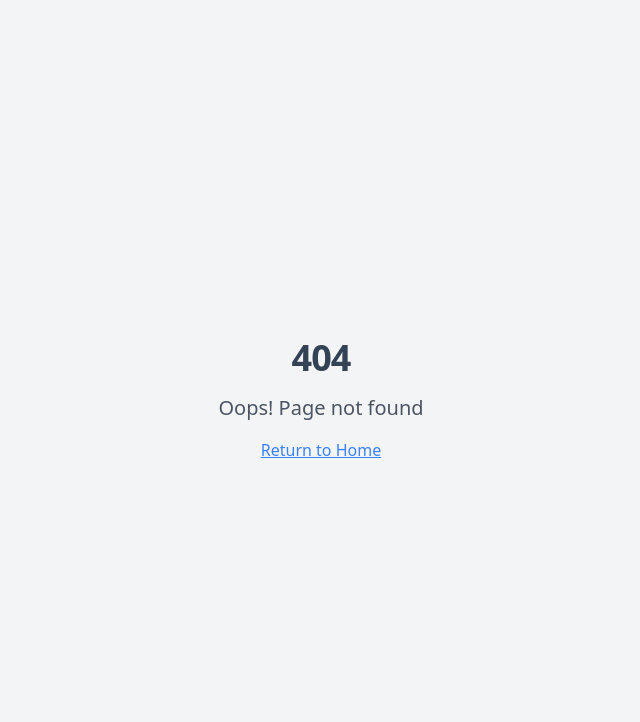
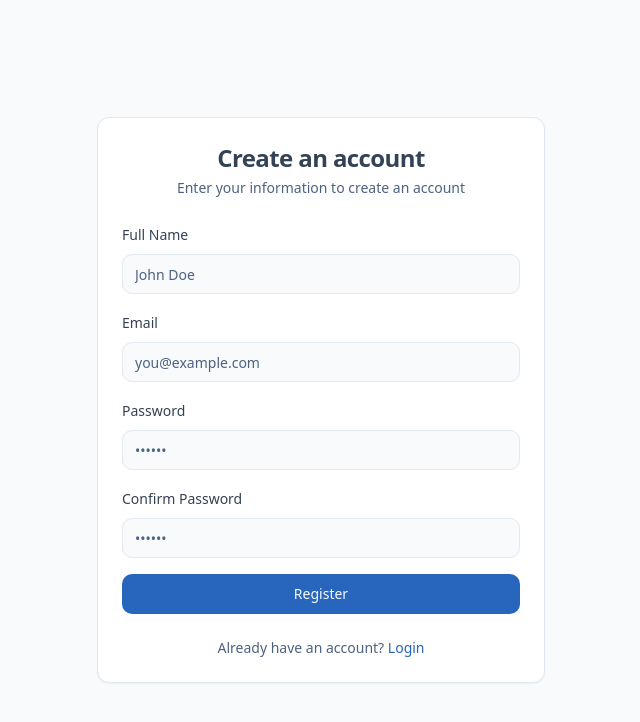
Before and after one commit to MoonTaiga/quetras, a React (Vite) app: page /register in a window 1280 px wide. Before the commit this address had no page. Shown: the top 722 px of the page, without its empty margins (319-959 px from the left). Built offline with nearby package versions, Linux system fonts and the light colour scheme.

Commit message:
Add login and register forms
This commit adds the login and register forms to the application.

```diff
--- a/src/App.tsx
+++ b/src/App.tsx
@@ -7,6 +7,8 @@ import { BrowserRouter, Routes, Route } from "react-router-dom";
 import Index from "./pages/Index";
 import Queries from "./pages/Queries";
 import QueryView from "./pages/QueryView";
+import Login from "./pages/Login";
+import Register from "./pages/Register";
 import NotFound from "./pages/NotFound";
 
 const queryClient = new QueryClient();
@@ -21,6 +23,8 @@ const App = () => (
           <Route path="/" element={<Index />} />
           <Route path="/queries" element={<Queries />} />
           <Route path="/query/:id" element={<QueryView />} />
+          <Route path="/login" element={<Login />} />
+          <Route path="/register" element={<Register />} />
           {/* ADD ALL CUSTOM ROUTES ABOVE THE CATCH-ALL "*" ROUTE */}
           <Route path="*" element={<NotFound />} />
         </Routes>
--- a/src/components/layout/Header.tsx
+++ b/src/components/layout/Header.tsx
@@ -1,12 +1,19 @@
 
-import React from "react";
+import React, { useState } from "react";
 import { Link } from "react-router-dom";
 import { Container } from "@/components/ui/container";
 import { Button } from "@/components/ui/button";
-import { Home, Menu, Search } from "lucide-react";
+import { Home, Menu, Search, LogIn, User } from "lucide-react";
 import { NotificationCenter } from "@/components/notifications/NotificationCenter";
 
 export const Header = () => {
+  // This would be replaced with actual auth state management in a real app
+  const [isLoggedIn, setIsLoggedIn] = useState(false);
+
+  const handleLogout = () => {
+    setIsLoggedIn(false);
+  };
+
   return (
     <header className="sticky top-0 z-50 w-full border-b bg-background/95 backdrop-blur supports-[backdrop-filter]:bg-background/60">
       <Container className="flex h-14 items-center">
@@ -25,10 +32,30 @@ export const Header = () => {
         </div>
 
         <div className="ml-auto flex items-center gap-2">
-          <NotificationCenter />
-          <Button size="icon" variant="ghost">
-            <Search className="h-4 w-4" />
-          </Button>
+          {isLoggedIn ? (
+            <>
+              <NotificationCenter />
+              <Button size="icon" variant="ghost">
+                <Search className="h-4 w-4" />
+              </Button>
+              <Button variant="outline" size="sm" onClick={handleLogout} className="hidden md:flex">
+                <User className="h-4 w-4 mr-2" /> Profile
+              </Button>
+            </>
+          ) : (
+            <>
+              <Link to="/login">
+                <Button variant="outline" size="sm" className="hidden md:flex">
+                  <LogIn className="h-4 w-4 mr-2" /> Login
+                </Button>
+              </Link>
+              <Link to="/register">
+                <Button size="sm" className="hidden md:flex">
+                  Register
+                </Button>
+              </Link>
+            </>
+          )}
           <Button size="icon" variant="ghost" className="md:hidden">
             <Menu className="h-4 w-4" />
           </Button>
--- /dev/null
+++ b/src/pages/Login.tsx
@@ -0,0 +1,110 @@
+
+import React from "react";
+import { z } from "zod";
+import { useForm } from "react-hook-form";
+import { zodResolver } from "@hookform/resolvers/zod";
+import { useNavigate, Link } from "react-router-dom";
+import { toast } from "sonner";
+
+import { Container } from "@/components/ui/container";
+import { Button } from "@/components/ui/button";
+import {
+  Form,
+  FormControl,
+  FormField,
+  FormItem,
+  FormLabel,
+  FormMessage,
+} from "@/components/ui/form";
+import { Input } from "@/components/ui/input";
+import { Card, CardContent, CardDescription, CardFooter, CardHeader, CardTitle } from "@/components/ui/card";
+
+const loginSchema = z.object({
+  email: z.string().email({ message: "Please enter a valid email address" }),
+  password: z.string().min(6, { message: "Password must be at least 6 characters" }),
+});
+
+type LoginFormValues = z.infer<typeof loginSchema>;
+
+const Login = () => {
+  const navigate = useNavigate();
+
+  const form = useForm<LoginFormValues>({
+    resolver: zodResolver(loginSchema),
+    defaultValues: {
+      email: "",
+      password: "",
+    },
+  });
+
+  const onSubmit = (data: LoginFormValues) => {
+    console.log("Login attempt:", data);
+
+    // In a real application, this would make an API call to authenticate
+    // For now, we'll simulate a successful login
+    setTimeout(() => {
+      toast.success("Login successful", {
+        description: "Welcome back to the Tuition Query Tracker!",
+      });
+      navigate("/");
+    }, 1000);
+  };
+
+  return (
+    <Container className="flex items-center justify-center min-h-screen">
+      <Card className="w-full max-w-md">
+        <CardHeader className="space-y-1">
+          <CardTitle className="text-2xl font-bold text-center">Login</CardTitle>
+          <CardDescription className="text-center">
+            Enter your credentials to access your account
+          </CardDescription>
+        </CardHeader>
+        <CardContent>
+          <Form {...form}>
+            <form onSubmit={form.handleSubmit(onSubmit)} className="space-y-4">
+              <FormField
+                control={form.control}
+                name="email"
+                render={({ field }) => (
+                  <FormItem>
+                    <FormLabel>Email</FormLabel>
+                    <FormControl>
+                      <Input placeholder="you@example.com" {...field} />
+                    </FormControl>
+                    <FormMessage />
+                  </FormItem>
+                )}
+              />
+              <FormField
+                control={form.control}
+                name="password"
+                render={({ field }) => (
+                  <FormItem>
+                    <FormLabel>Password</FormLabel>
+                    <FormControl>
+                      <Input type="password" placeholder="••••••" {...field} />
+                    </FormControl>
+                    <FormMessage />
+                  </FormItem>
+                )}
+              />
+              <Button type="submit" className="w-full" disabled={form.formState.isSubmitting}>
+                {form.formState.isSubmitting ? "Logging in..." : "Login"}
+              </Button>
+            </form>
+          </Form>
+        </CardContent>
+        <CardFooter className="flex flex-col space-y-2">
+          <div className="text-center text-sm text-muted-foreground">
+            Don't have an account?{" "}
+            <Link to="/register" className="text-primary hover:underline">
+              Register
+            </Link>
+          </div>
+        </CardFooter>
+      </Card>
+    </Container>
+  );
+};
+
+export default Login;
--- /dev/null
+++ b/src/pages/Register.tsx
@@ -0,0 +1,143 @@
+
+import React from "react";
+import { z } from "zod";
+import { useForm } from "react-hook-form";
+import { zodResolver } from "@hookform/resolvers/zod";
+import { useNavigate, Link } from "react-router-dom";
+import { toast } from "sonner";
+
+import { Container } from "@/components/ui/container";
+import { Button } from "@/components/ui/button";
+import {
+  Form,
+  FormControl,
+  FormField,
+  FormItem,
+  FormLabel,
+  FormMessage,
+} from "@/components/ui/form";
+import { Input } from "@/components/ui/input";
+import { Card, CardContent, CardDescription, CardFooter, CardHeader, CardTitle } from "@/components/ui/card";
+
+const registerSchema = z.object({
+  name: z.string().min(2, { message: "Name must be at least 2 characters" }),
+  email: z.string().email({ message: "Please enter a valid email address" }),
+  password: z.string().min(6, { message: "Password must be at least 6 characters" }),
+  confirmPassword: z.string()
+}).refine(data => data.password === data.confirmPassword, {
+  message: "Passwords do not match",
+  path: ["confirmPassword"],
+});
+
+type RegisterFormValues = z.infer<typeof registerSchema>;
+
+const Register = () => {
+  const navigate = useNavigate();
+
+  const form = useForm<RegisterFormValues>({
+    resolver: zodResolver(registerSchema),
+    defaultValues: {
+      name: "",
+      email: "",
+      password: "",
+      confirmPassword: "",
+    },
+  });
+
+  const onSubmit = (data: RegisterFormValues) => {
+    console.log("Registration data:", data);
+
+    // In a real application, this would make an API call to create an account
+    // For now, we'll simulate a successful registration
+    setTimeout(() => {
+      toast.success("Registration successful", {
+        description: "Your account has been created!",
+      });
+      navigate("/login");
+    }, 1000);
+  };
+
+  return (
+    <Container className="flex items-center justify-center min-h-screen">
+      <Card className="w-full max-w-md">
+        <CardHeader className="space-y-1">
+          <CardTitle className="text-2xl font-bold text-center">Create an account</CardTitle>
+          <CardDescription className="text-center">
+            Enter your information to create an account
+          </CardDescription>
+        </CardHeader>
+        <CardContent>
+          <Form {...form}>
+            <form onSubmit={form.handleSubmit(onSubmit)} className="space-y-4">
+              <FormField
+                control={form.control}
+                name="name"
+                render={({ field }) => (
+                  <FormItem>
+                    <FormLabel>Full Name</FormLabel>
+                    <FormControl>
+                      <Input placeholder="John Doe" {...field} />
+                    </FormControl>
+                    <FormMessage />
+                  </FormItem>
+                )}
+              />
+              <FormField
+                control={form.control}
+                name="email"
+                render={({ field }) => (
+                  <FormItem>
+                    <FormLabel>Email</FormLabel>
+                    <FormControl>
+                      <Input placeholder="you@example.com" {...field} />
+                    </FormControl>
+                    <FormMessage />
+                  </FormItem>
+                )}
+              />
+              <FormField
+                control={form.control}
+                name="password"
+                render={({ field }) => (
+                  <FormItem>
+                    <FormLabel>Password</FormLabel>
+                    <FormControl>
+                      <Input type="password" placeholder="••••••" {...field} />
+                    </FormControl>
+                    <FormMessage />
+                  </FormItem>
+                )}
+              />
+              <FormField
+                control={form.control}
+                name="confirmPassword"
+                render={({ field }) => (
+                  <FormItem>
+                    <FormLabel>Confirm Password</FormLabel>
+                    <FormControl>
+                      <Input type="password" placeholder="••••••" {...field} />
+                    </FormControl>
+                    <FormMessage />
+                  </FormItem>
+                )}
+              />
+              <Button type="submit" className="w-full" disabled={form.formState.isSubmitting}>
+                {form.formState.isSubmitting ? "Creating account..." : "Register"}
+              </Button>
+            </form>
+          </Form>
+        </CardContent>
+        <CardFooter className="flex flex-col space-y-2">
+          <div className="text-center text-sm text-muted-foreground">
+            Already have an account?{" "}
+            <Link to="/login" className="text-primary hover:underline">
+              Login
+            </Link>
+          </div>
+        </CardFooter>
+      </Card>
+    </Container>
+  );
+};
+
+export default Register;
```
